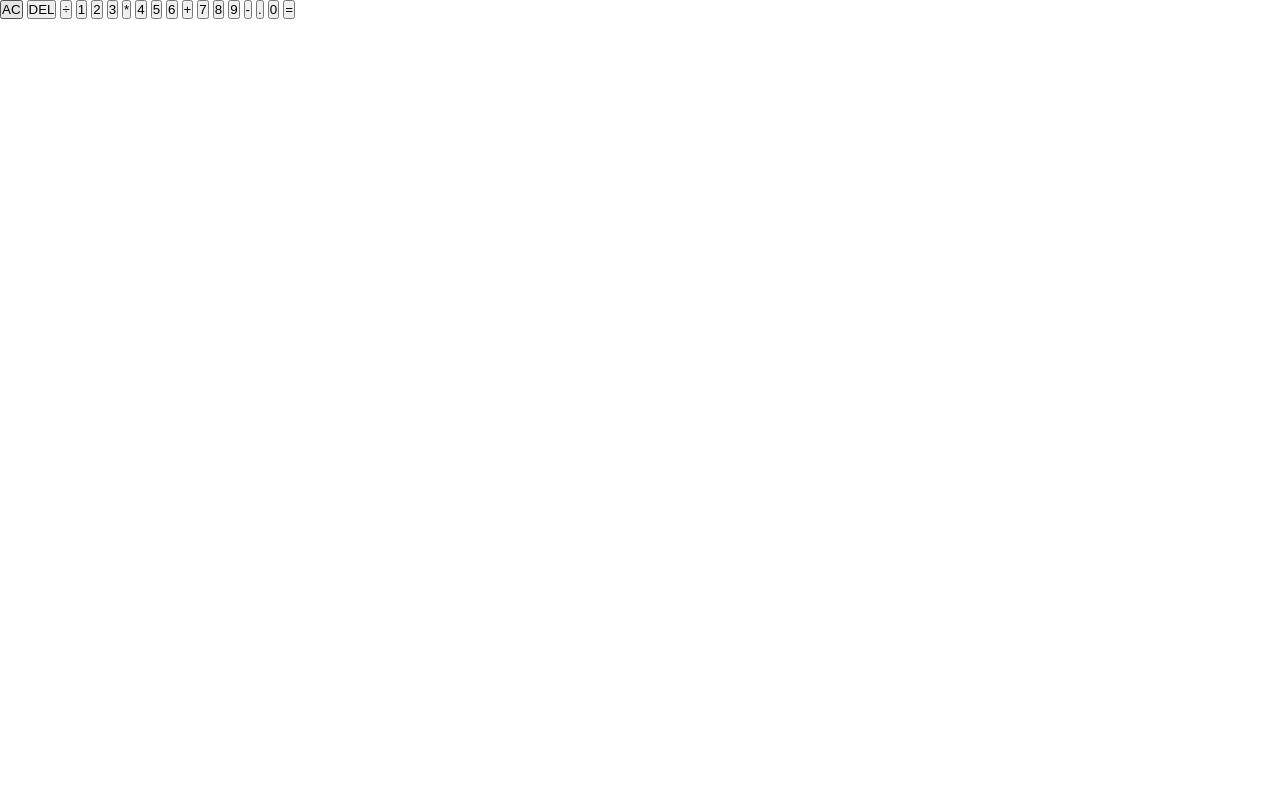
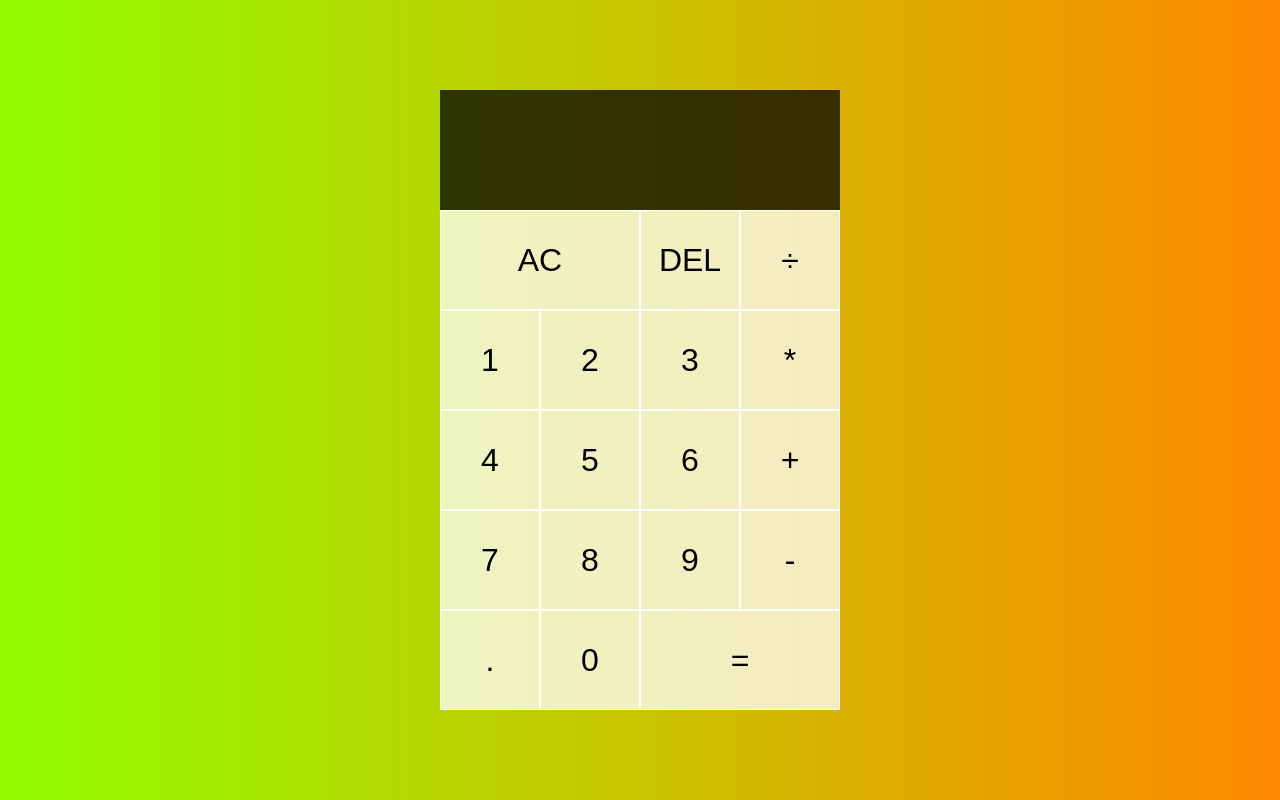
Before and after one commit to Kudzanayi-Dzvairo/calculator.js, a plain HTML site: page index.html in a window 1280 px wide. Drawn offline with Linux system fonts and the light colour scheme.

Commit message:
html update

```diff
--- a/app.js
+++ b/app.js
@@ -0,0 +1 @@
+const numberButtons = document.querySelectorAll('[data-number}')
--- a/index.html
+++ b/index.html
@@ -11,27 +11,27 @@
 
     <div class="calculator-grid">
         <div class="output">
-            <div class="previous-operand"></div>
-            <div class="current-operand"></div>
+            <div data-previous-operand class="previous-operand"></div>
+            <div data-current-operand class="current-operand"> </div>
         </div>
-        <button class="span-two">AC</button>
-        <button>DEL</button>
-        <button>÷</button>
-        <button>1</button>
-        <button>2</button>
-        <button>3</button>
-        <button>*</button>
-        <button>4</button>
-        <button>5</button>
-        <button>6</button>
-        <button>+</button>
-        <button>7</button>
-        <button>8</button>
-        <button>9</button>
-        <button>-</button>
-        <button>.</button>
-        <button>0</button>
-        <button class="span-two">=</button>
+        <button data-all-clear class="span-two">AC</button>
+        <button data-delete>DEL</button>
+        <button data-operation>÷</button>
+        <button data-number>1</button>
+        <button data-number>2</button>
+        <button data-number>3</button>
+        <button data-operation>*</button>
+        <button data-number>4</button>
+        <button data-number>5</button>
+        <button data-number>6</button>
+        <button data-operation>+</button>
+        <button data-number>7</button>
+        <button data-number>8</button>
+        <button data-number>9</button>
+        <button data-operation>-</button>
+        <button data-number>.</button>
+        <button data-number>0</button>
+        <button data-equals class="span-two">=</button>
     </div>
 
     <script src='./app.js'></script>
--- a/style.css
+++ b/style.css
@@ -1,5 +1,57 @@
-* {
-    padding: 0px;
-    margin: 0px;
-    box-sizing: border-box
+* , *::before, *::after{
+   box-sizing: border-box;
+   font-family: Gotham Rounded, sans-serif;
+   font-weight: normal;
 }
+
+body {
+    padding: 0%;
+    margin: 0%;
+    background:linear-gradient(to right, rgb(145, 255, 0), rgb(255, 136, 0))
+}
+
+.calculator-grid {
+    display: grid;
+    justify-content: center;
+    align-content: center;
+    min-height: 100vh;
+    grid-template-columns: repeat(4, 100px);
+    grid-template-rows: minmax(120px, auto) repeat(5, 100px);
+}
+
+.calculator-grid > button {
+    cursor: pointer;
+    font-size: 2rem;
+    border: 1px solid white;
+    outline: none;
+    background-color: rgba(255, 255, 255, .75);
+}
+
+.calculator-grid > button:hover {
+    background-color: rgba(255, 255, 255, .90)
+}
+
+.span-two {
+    grid-column: span 2
+}
+
+.output {
+    grid-column: 1/-1;
+    background-color: rgba(0, 0, 0, .75);
+    display: flex;
+    align-items: flex-end;
+    justify-content: space-around;
+    flex-direction: column;
+    padding: 10px;
+    word-wrap: break-word;
+    word-break: break-all;
+}
+
+.output .previous-operand{
+    color: rgba(255, 255, 255, .75);
+    font-size: 1.5rem;
+}
+.output .current-operand{
+    color: white;
+    font-size: 2.5rem;
+}
```
